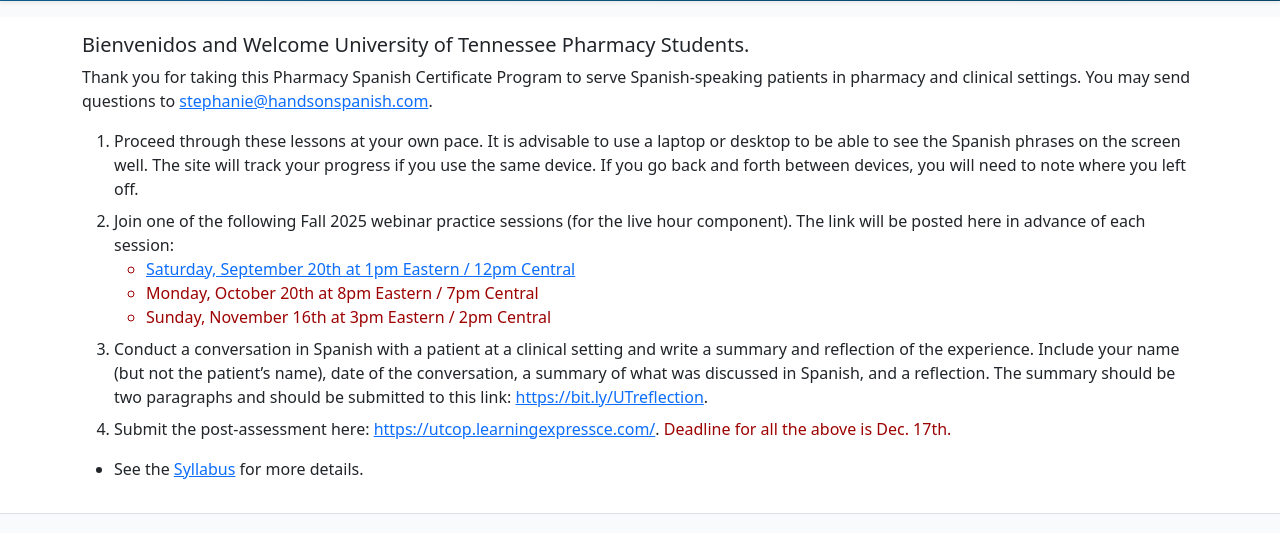
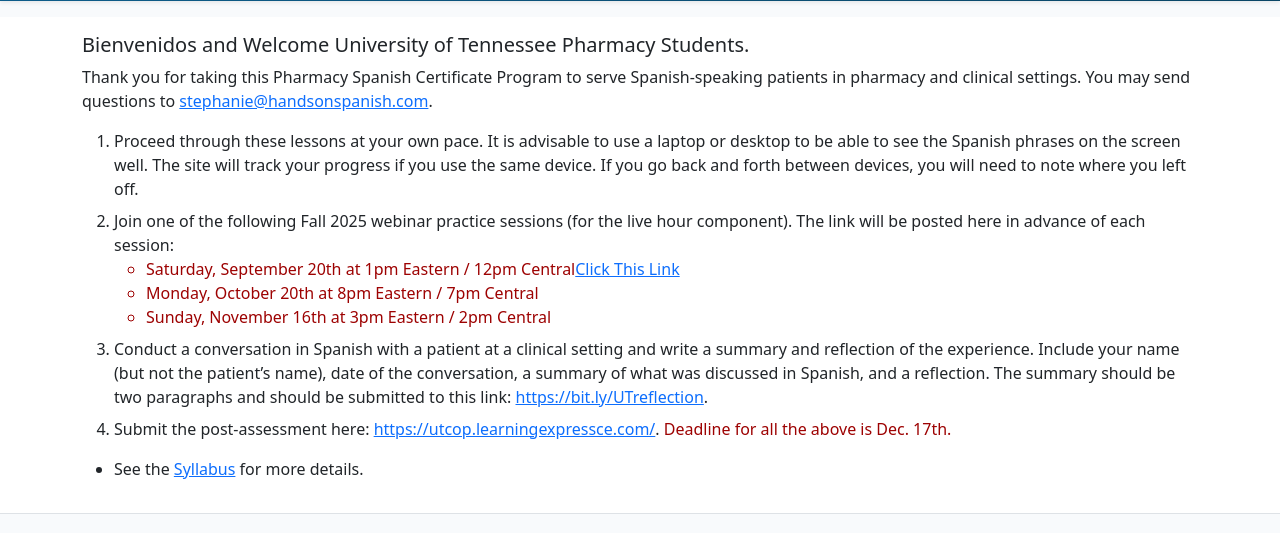
Before and after one commit to chrislangston/hosut, a plain HTML site: page index.html in a window 1280 px wide. Shown: the part 81-614 px from the top of the page. Drawn offline with nearby package versions, Linux system fonts and the light colour scheme.

Commit message:
make click here

```diff
--- a/index.html
+++ b/index.html
@@ -33,7 +33,7 @@
     <li class="mb-2">
       Join one of the following Fall 2025 webinar practice sessions (for the live hour component). The link will be posted here in advance of each session:
       <ul style="color: rgb(157, 2, 2);">
-        <li><a href="https://us06web.zoom.us/j/84154956448?pwd=GUDmY1YjYLdpUfLsykb8BV1MYp5tBo.1">Saturday, September 20th at 1pm Eastern / 12pm Central</a></li>
+        <li>Saturday, September 20th at 1pm Eastern / 12pm Central<a href="https://us06web.zoom.us/j/84154956448?pwd=GUDmY1YjYLdpUfLsykb8BV1MYp5tBo.1">Click This Link</a></li>
         <li>Monday, October 20th at 8pm Eastern / 7pm Central</li>
         <li>Sunday, November 16th at 3pm Eastern / 2pm Central</li>
       </ul>
```
